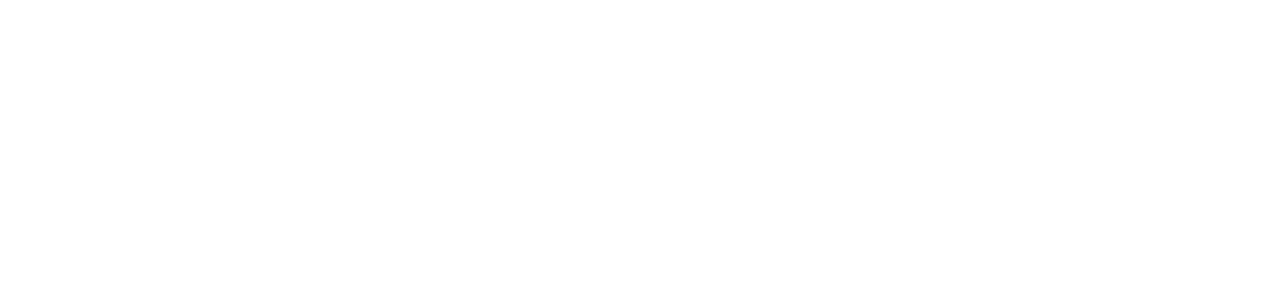
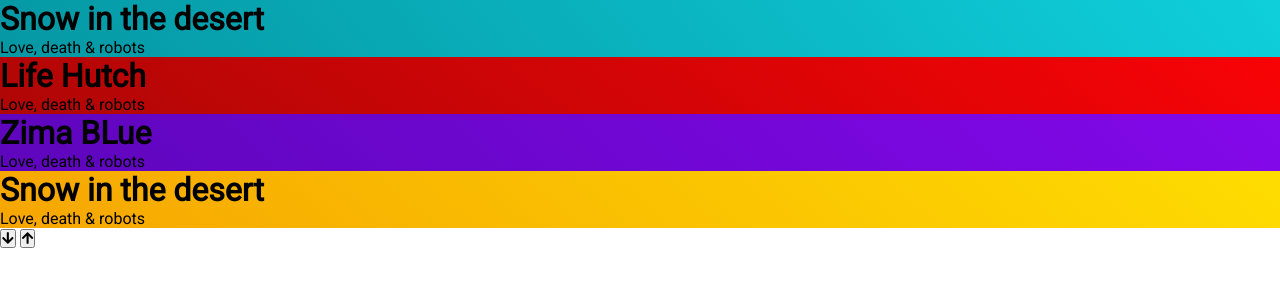
Before and after one commit to wh1t3cr3w/Slider, a plain HTML site: page index.html in a window 1280 px wide. Drawn offline with Linux system fonts and the light colour scheme; grey boxes are pictures that could not be loaded.

Commit message:
add index code

```diff
--- a/css/style.css
+++ b/css/style.css
@@ -0,0 +1,12 @@
+@import url('https://fonts.googleapis.com/css?family=Roboto&display=swap');
+
+*{
+    box-sizing: border-box;
+    margin: 0;
+    padding: 0;
+}
+
+body{
+    font-family:'Roboto',sans-serif;
+    height: 100vh;
+}
--- a/index.html
+++ b/index.html
@@ -5,11 +5,53 @@
     <meta http-equiv="X-UA-Compatible" content="IE=edge">
     <meta name="viewport" content="width=device-width, initial-scale=1.0">
     <title>Slider</title>
+    <link rel="stylesheet" href="https://cdnjs.cloudflare.com/ajax/libs/font-awesome/5.15.1/css/all.min.css">
     <link rel="stylesheet" href="css/style.css">
 </head>
 <body>
 
-
+    <div class="container">
+        <div class="slider">
+            <div style="background: linear-gradient(229.99deg,#11dee9 -26%,#017e8b 145%);">
+                <h1>Snow in the desert</h1>
+                <p>Love, death & robots</p>
+            </div>
+            <div style="background: linear-gradient(215.32deg,#f90306 -1%,#9e0706 124%);">
+                <h1>Life Hutch</h1>
+                <p>Love, death & robots</p>
+            </div>
+            <div style="background: linear-gradient(221.87deg,#8308ea 1%,#5305af 128%);">
+                <h1>Zima BLue</h1>
+                <p>Love, death & robots</p>
+            </div>
+            <div style="background: linear-gradient(220.16deg,#ffe101 -8%,#f39102 138%);">
+                <h1>Snow in the desert</h1>
+                <p>Love, death & robots</p>
+            </div>
+        </div>
+        <div class="main-slider">
+            <div style="
+            background-image:url('https://images.unsplash.com/photo-1591563710505-7ebbc61ed8ce?ixlib=rb-1.2.1&ixid=MnwxMjA3fDB8MHxwaG90by1yZWxhdGVkfDE2fHx8ZW58MHx8fHw%3D&w=1000&q=80');">
+            </div>
+            <div style="
+            background-image:url('https://wallpaperaccess.com/full/1837241.jpg');">
+            </div>
+            <div style="
+            background-image:url('https://images3.alphacoders.com/975/thumb-1920-975999.png');">
+            </div>
+            <div style="
+            background-image:url('https://images.unsplash.com/photo-1571456653714-a8db063a3e91?ixlib=rb-1.2.1&ixid=MnwxMjA3fDB8MHxleHBsb3JlLWZlZWR8Nnx8fGVufDB8fHx8&w=1000&q=80');">
+            </div>
+        </div>
+        <div class="controls">
+            <button class="down-botton">
+                <i class="fas fa-arrow-down"></i>
+            </button>
+            <button class="up-button">
+                <i class="fas fa-arrow-up"></i>
+            </button>
+        </div>
+    </div>
     <script src="js/slider.js"></script>
 </body>
 </html>
```
